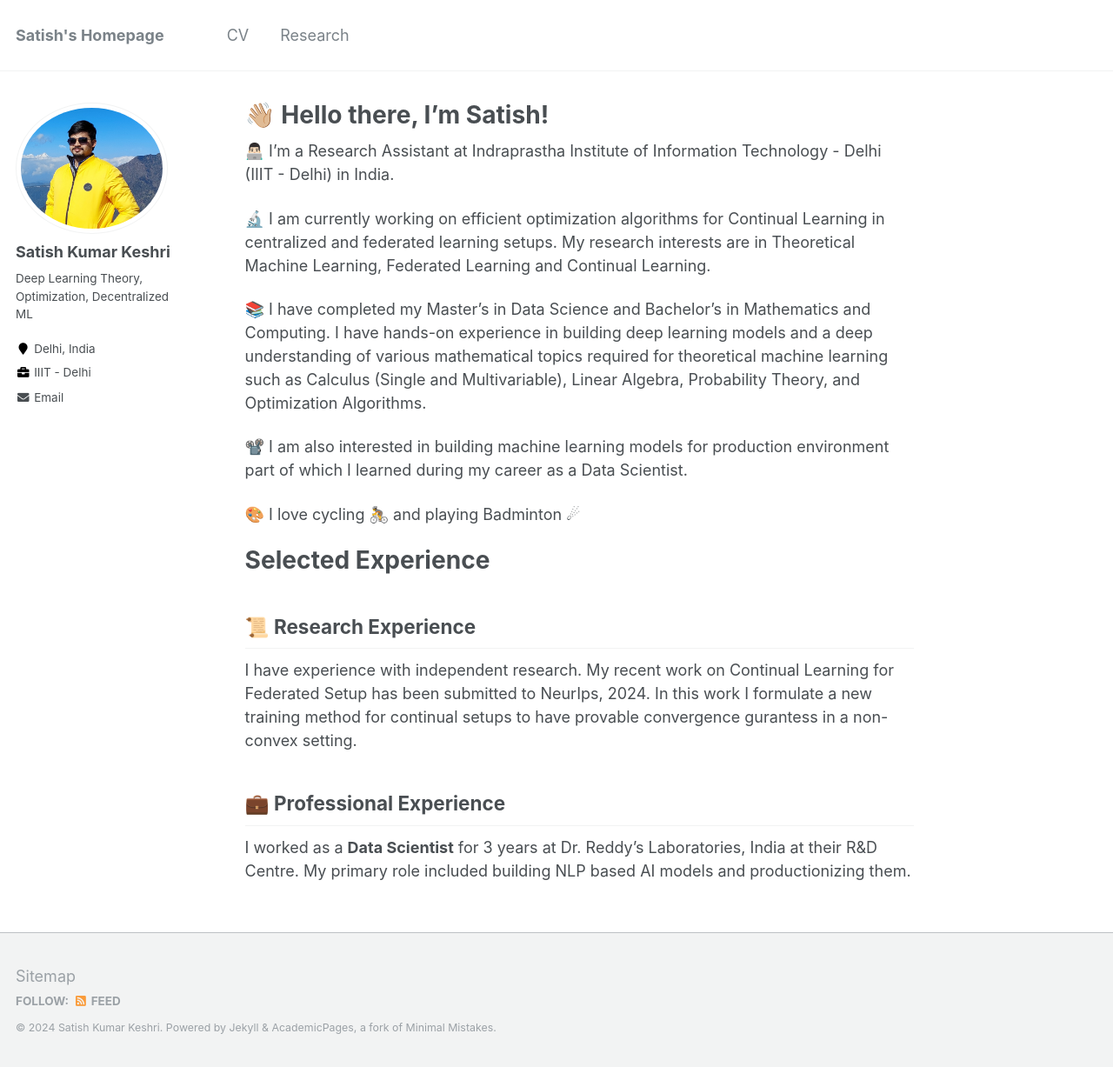
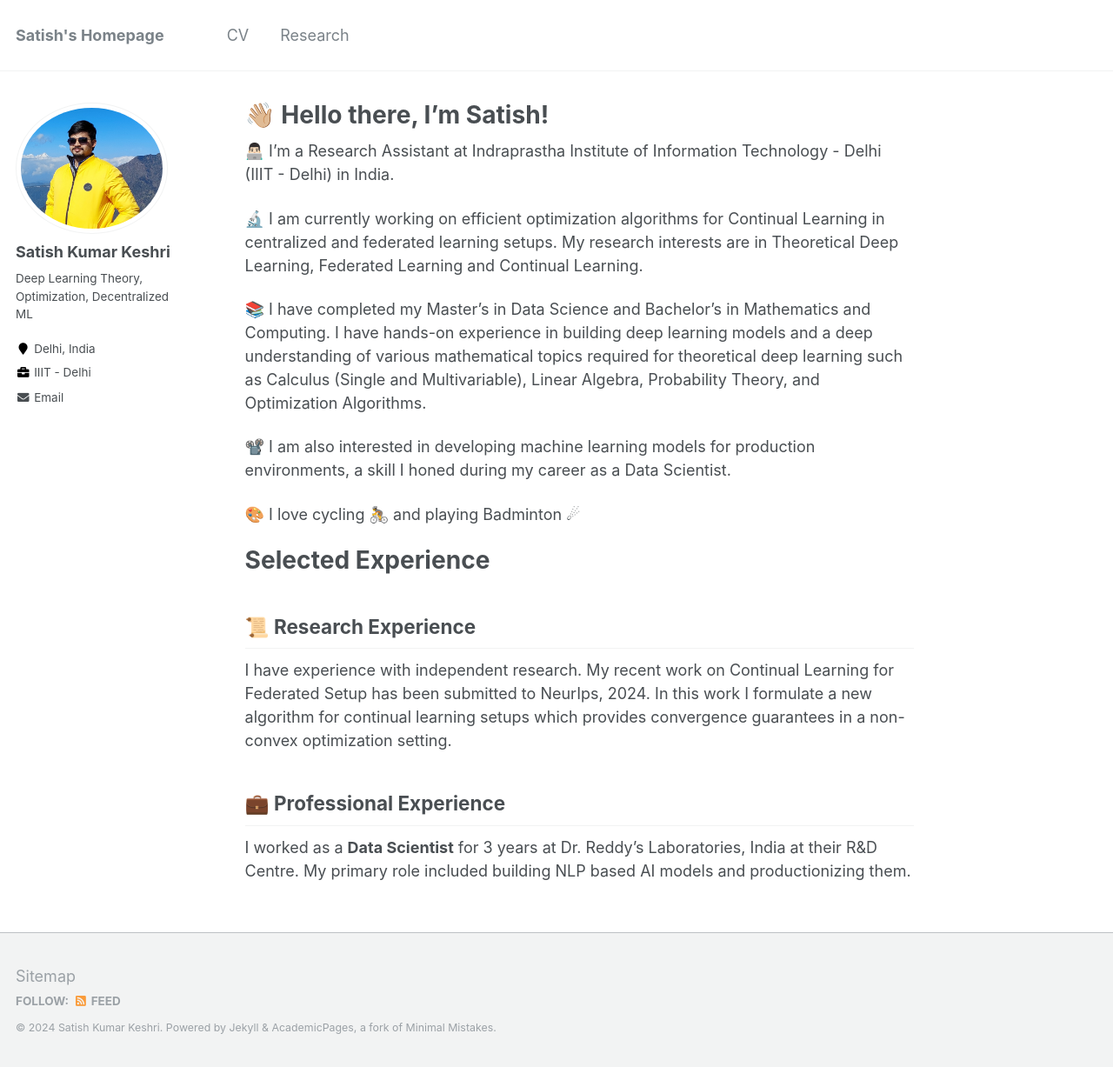
Before and after one commit to SatishKeshri/satishkeshri.github.io, a Jekyll site: the page built from _pages/about.md, in a window 1280 px wide and 1227 px high. Shown: the whole window at 87% size. Built offline with Jekyll 4.4.1, drawn with Linux system fonts in a browser that asks for light colours.

Commit message:
updated about, publication,cv

```diff
--- a/_pages/about.md
+++ b/_pages/about.md
@@ -13,19 +13,19 @@ redirect_from:
 <!-- [comment] #![Illustration of combining vision and language modalities](/images/image_to_text_vis.png){: .align-right width="300px"} -->
 👨🏻‍💻 I'm a Research Assistant at Indraprastha Institute of Information Technology - Delhi (IIIT - Delhi) in India.
 
-🔬 I am currently working on efficient optimization algorithms for Continual Learning in centralized and federated learning setups. My research interests are in Theoretical Machine Learning, Federated Learning and Continual Learning.
+🔬 I am currently working on efficient optimization algorithms for Continual Learning in centralized and federated learning setups. My research interests are in Theoretical Deep Learning, Federated Learning and Continual Learning.
 
-📚 I have completed my Master's in Data Science and Bachelor's in Mathematics and Computing. I have hands-on experience in building deep learning models and a deep understanding of various mathematical topics required for theoretical machine learning such as Calculus (Single and Multivariable), Linear Algebra, Probability Theory, and Optimization Algorithms.
+📚 I have completed my Master's in Data Science and Bachelor's in Mathematics and Computing. I have hands-on experience in building deep learning models and a deep understanding of various mathematical topics required for theoretical deep learning such as Calculus (Single and Multivariable), Linear Algebra, Probability Theory, and Optimization Algorithms.
 
 
-📽️ I am also interested in building machine learning models for production environment part of which I learned during my career as a Data Scientist.
+📽️ I am also interested in developing machine learning models for production environments, a skill I honed during my career as a Data Scientist.
 
 🎨 I love cycling 🚴 and playing Badminton ☄
 
 # Selected Experience
 
 ## 📜 Research Experience
-I have experience with independent research. My recent work on Continual Learning for Federated Setup has been submitted to NeurIps, 2024. In this work I formulate a new training method for continual setups to have provable convergence gurantess in a non-convex setting.
+I have experience with independent research. My recent work on Continual Learning for Federated Setup has been submitted to NeurIps, 2024. In this work I formulate a new algorithm for continual learning setups which provides convergence guarantees in a non-convex optimization setting.
 
 ## 💼 Professional Experience
 I worked as a **Data Scientist** for 3 years at Dr. Reddy's Laboratories, India at their R&D Centre. My primary role included building NLP based AI models and productionizing them.
```
Also changed, not shown: _pages/publications.md (+3 -3 lines), 1 other file.
